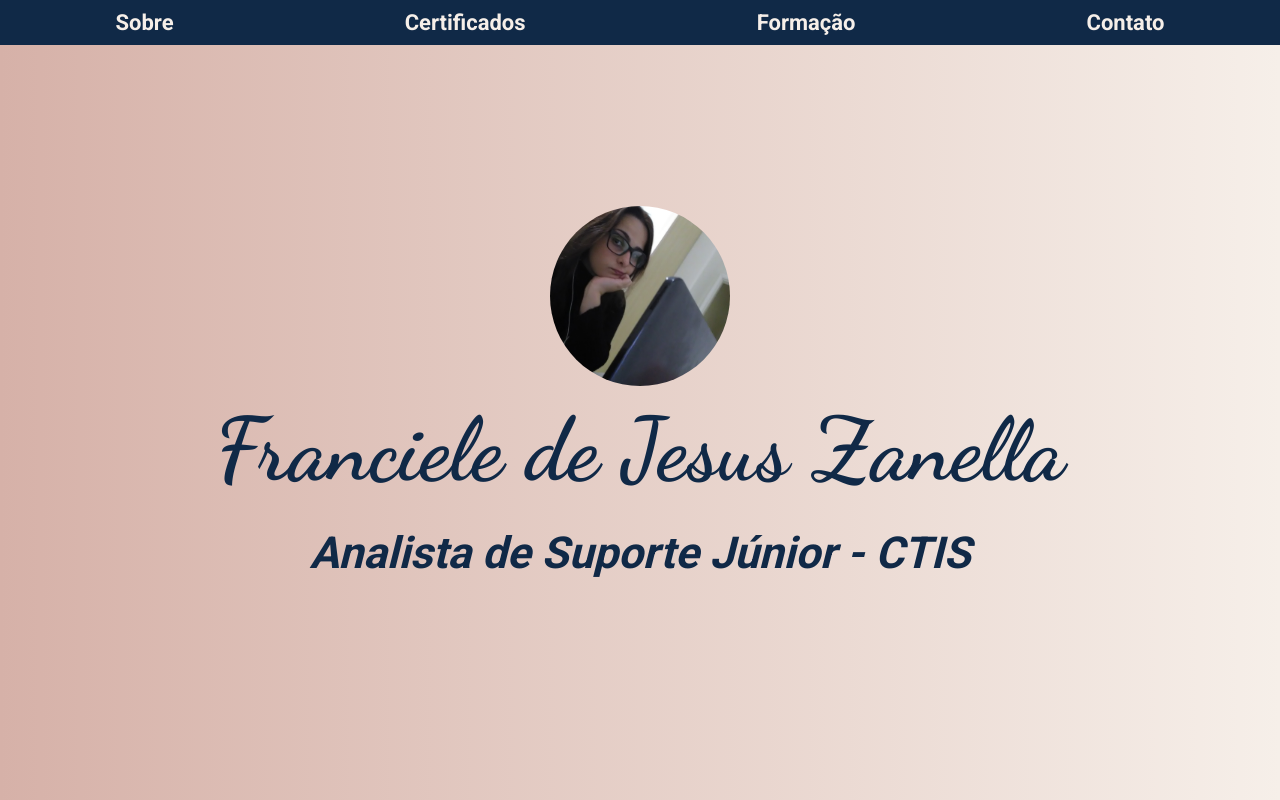
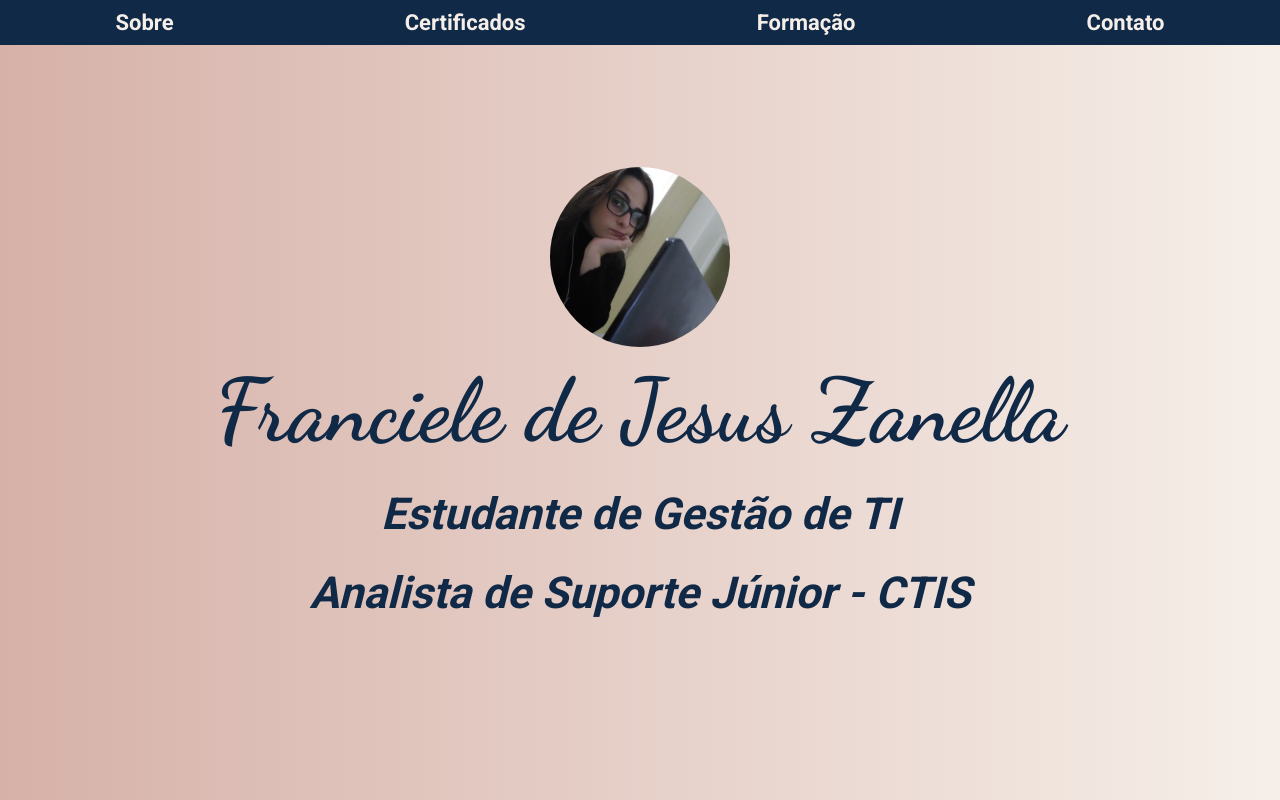
Before and after one commit to Franzanella/meuportfolio, a plain HTML site: page index.html in a window 1280 px wide. Shown: the top 800 px of the page. Drawn offline with Linux system fonts and the light colour scheme.

Commit message:
conteúdo h2

```diff
--- a/index.html
+++ b/index.html
@@ -24,6 +24,7 @@
     <div class="titulo">
         <img src="./img/fran.jpg" alt="imagem Franciele Zanella">
         <h1 class="site-title"> Franciele de Jesus Zanella</h1>
+        <h2 class = "site-subtitle"> Estudante de Gestão de TI</h2>
         <h2 class = "site-subtitle"> Analista de Suporte Júnior - CTIS</h2>
     </div>
         </header>
```
